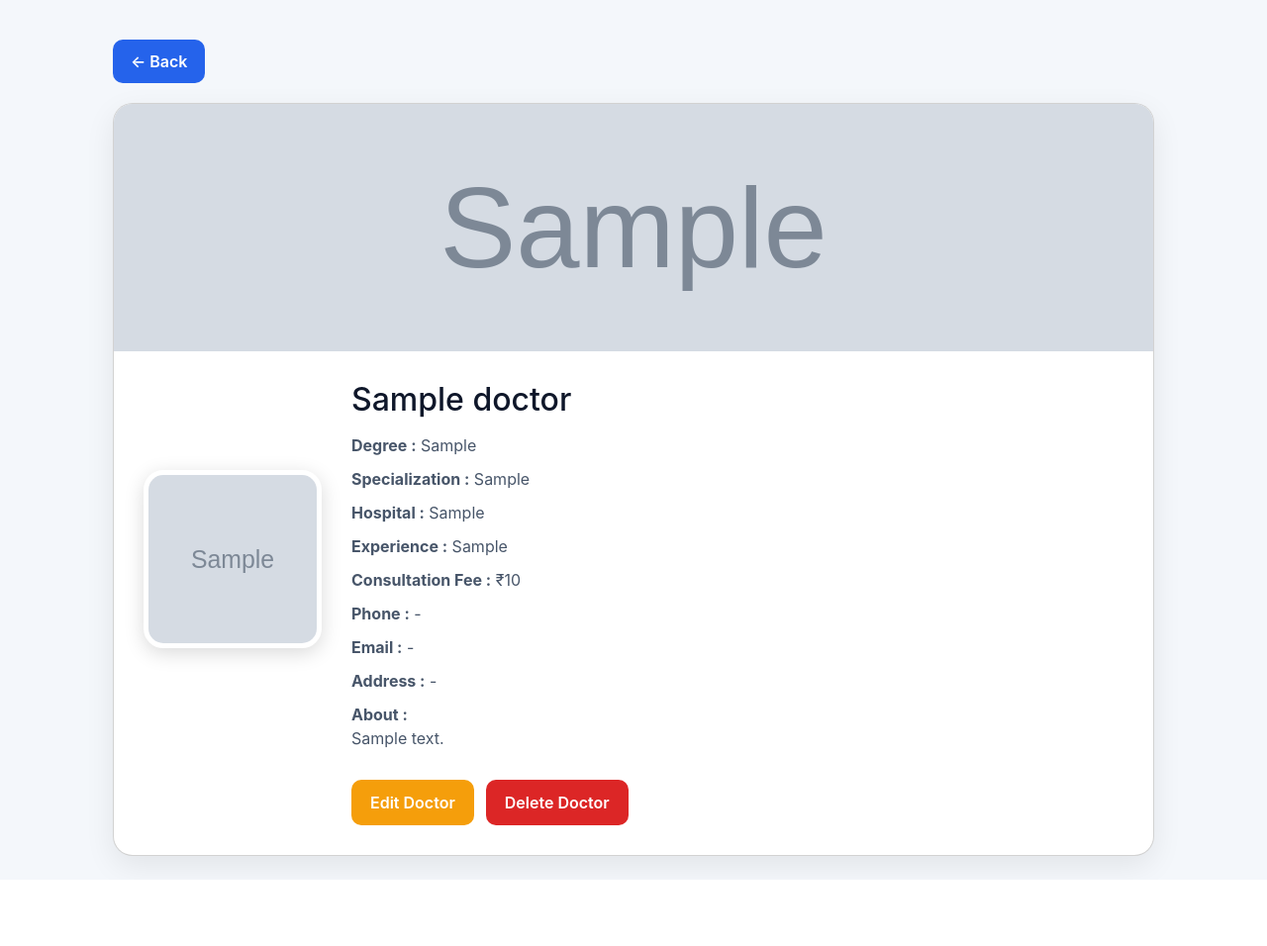
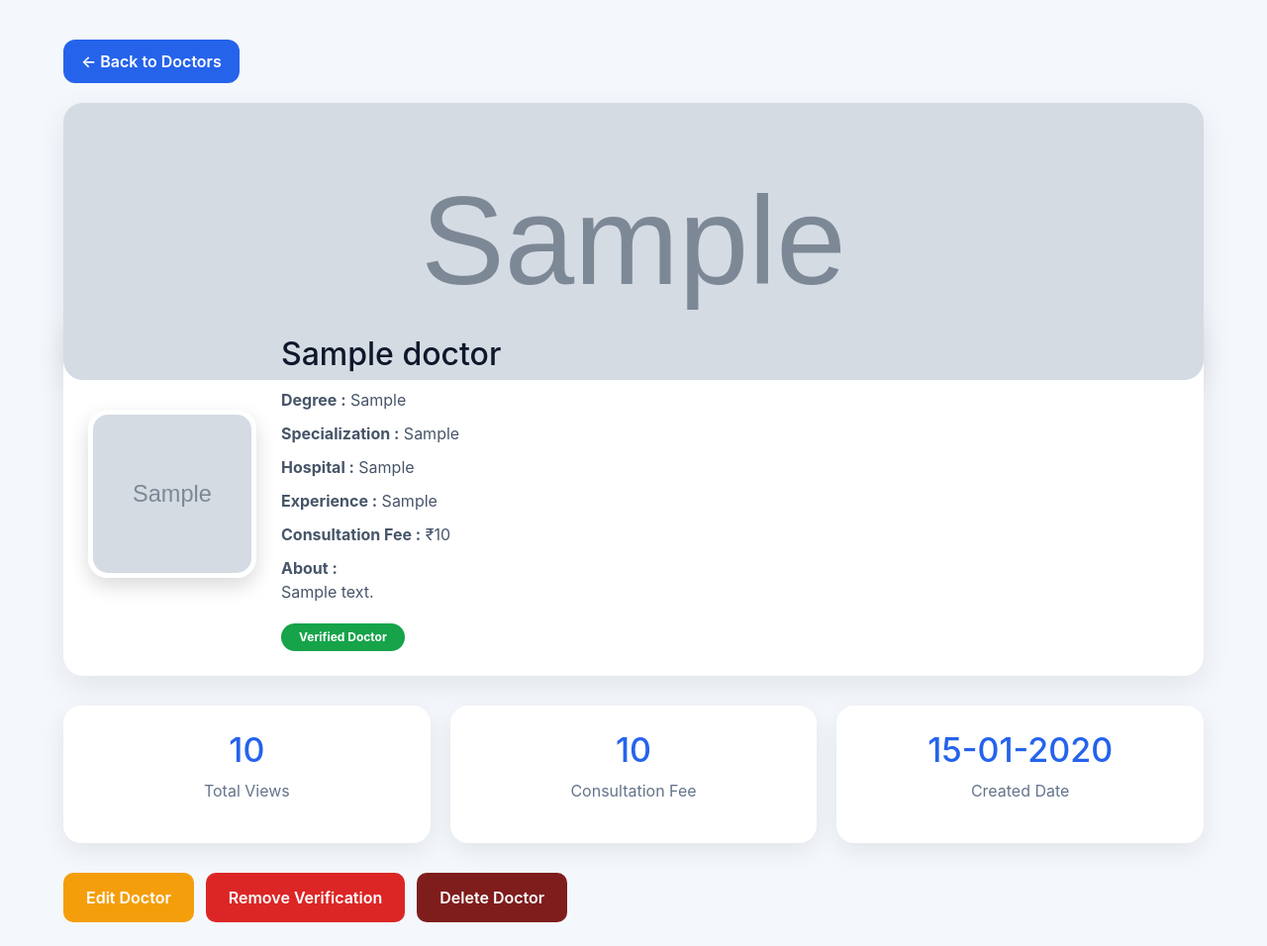
Before and after one commit to sujitfalia72-glitch/S.F-Fast-solution-hub, a Flask app: template templates/owner/doctor_details.html in a window 1280 px wide. Shown: the whole page at 99% size. Before the commit the page ends 889 px from the top, so only its background shows below. Run offline with Flask 3, Linux system fonts and the light colour scheme; the template is opened without the code that fills it: values that come from a table or form of the project are taken from there, others are empty; tables that the repository leaves empty hold one stand-in row (values such as "Sample post"); grey boxes marked "Sample" are stand-in pictures; some libraries are stand-ins or nearby versions.

Commit message:
Update doctor_details.html

```diff
--- a/templates/owner/doctor_details.html
+++ b/templates/owner/doctor_details.html
@@ -12,36 +12,34 @@ body{
 }
 
 .container{
-    max-width:1100px;
+    max-width:1200px;
     margin:auto;
 }
 
 .back-btn{
-    display:inline-block;
-    margin-bottom:20px;
+    display:inline-flex;
+    align-items:center;
+    gap:8px;
     padding:10px 18px;
     background:#2563eb;
     color:#fff;
     text-decoration:none;
-    border-radius:10px;
+    border-radius:12px;
     font-weight:600;
+    margin-bottom:20px;
 }
 
 .back-btn:hover{
+    color:#fff;
     background:#1d4ed8;
-    color:#fff;
-}
-
-.card{
-    background:#fff;
-    border-radius:20px;
-    overflow:hidden;
-    box-shadow:0 10px 30px rgba(0,0,0,.08);
 }
 
 .cover{
-    height:250px;
+    height:280px;
+    border-radius:20px;
+    overflow:hidden;
     background:#e5e7eb;
+    box-shadow:0 10px 30px rgba(0,0,0,.08);
 }
 
 .cover img{
@@ -50,26 +48,25 @@ body{
     object-fit:cover;
 }
 
-.content{
-    padding:30px;
-}
-
-.profile{
+.profile-box{
+    background:#fff;
+    margin-top:-70px;
+    border-radius:20px;
+    padding:25px;
     display:flex;
     flex-wrap:wrap;
-    gap:30px;
+    gap:25px;
     align-items:center;
+    box-shadow:0 10px 30px rgba(0,0,0,.08);
 }
 
 .photo img{
-    width:180px;
-    height:180px;
+    width:170px;
+    height:170px;
     border-radius:20px;
     object-fit:cover;
     border:5px solid #fff;
-    margin-top:-90px;
-    background:#fff;
-    box-shadow:0 5px 20px rgba(0,0,0,.15);
+    box-shadow:0 8px 20px rgba(0,0,0,.15);
 }
 
 .info{
@@ -86,17 +83,60 @@ body{
     color:#475569;
 }
 
+.badge{
+    display:inline-block;
+    margin-top:10px;
+    padding:8px 18px;
+    border-radius:30px;
+    color:#fff;
+    font-weight:700;
+}
+
+.green{
+    background:#16a34a;
+}
+
+.red{
+    background:#dc2626;
+}
+
+.stats{
+    display:grid;
+    grid-template-columns:repeat(auto-fit,minmax(220px,1fr));
+    gap:20px;
+    margin-top:30px;
+}
+
+.stat{
+    background:#fff;
+    border-radius:18px;
+    padding:25px;
+    text-align:center;
+    box-shadow:0 8px 25px rgba(0,0,0,.08);
+}
+
+.stat h3{
+    margin:0;
+    color:#2563eb;
+    font-size:34px;
+}
+
+.stat p{
+    margin-top:8px;
+    color:#64748b;
+}
+
 .actions{
+    display:flex;
+    flex-wrap:wrap;
+    gap:12px;
     margin-top:30px;
-    display:flex;
-    gap:12px;
-    flex-wrap:wrap;
 }
 
 .btn{
+    padding:12px 22px;
+    border-radius:10px;
     text-decoration:none;
-    padding:10px 18px;
-    border-radius:10px;
     color:#fff;
     font-weight:600;
 }
@@ -105,19 +145,33 @@ body{
     background:#f59e0b;
 }
 
+.verify{
+    background:#16a34a;
+}
+
+.unverify{
+    background:#dc2626;
+}
+
 .delete{
-    background:#dc2626;
+    background:#7f1d1d;
 }
 
 @media(max-width:768px){
 
-.profile{
-    flex-direction:column;
+.profile-box{
+    margin-top:20px;
     text-align:center;
+    justify-content:center;
+}
+
+.info{
+    width:100%;
 }
 
 .photo img{
-    margin-top:-70px;
+    width:150px;
+    height:150px;
 }
 
 }
@@ -126,14 +180,12 @@ body{
 
 <div class="container py-4">
 
-<a href="{{ url_for('owner_chambers.chambers_list') }}"
+<a href="{{ url_for('owner_doctors.doctors_list') }}"
 class="back-btn">
 
-← Back
+← Back to Doctors
 
 </a>
-
-<div class="card">
 
 <div class="cover">
 
@@ -143,15 +195,13 @@ class="back-btn">
 
 {% else %}
 
-<img src="https://via.placeholder.com/1200x300?text=Doctor">
+<img src="https://via.placeholder.com/1200x300?text=Doctor+Cover">
 
 {% endif %}
 
 </div>
 
-<div class="content">
-
-<div class="profile">
+<div class="profile-box">
 
 <div class="photo">
 
@@ -161,7 +211,7 @@ class="back-btn">
 
 {% else %}
 
-<img src="https://via.placeholder.com/180?text=Doctor">
+<img src="https://via.placeholder.com/200?text=Doctor">
 
 {% endif %}
 
@@ -173,7 +223,7 @@ class="back-btn">
 
 <div class="item">
 <strong>Degree :</strong>
-{{ doctor.degree or "-" }}
+{{ doctor.degree }}
 </div>
 
 <div class="item">
@@ -193,41 +243,110 @@ class="back-btn">
 
 <div class="item">
 <strong>Consultation Fee :</strong>
-₹{{ doctor.consultation_fee or 0 }}
-</div>
-
-<div class="item">
-<strong>Phone :</strong>
-{{ doctor.phone or "-" }}
-</div>
-
-<div class="item">
-<strong>Email :</strong>
-{{ doctor.email or "-" }}
-</div>
-
-<div class="item">
-<strong>Address :</strong>
-{{ doctor.address or "-" }}
+₹{{ doctor.consultation_fee }}
 </div>
 
 <div class="item">
 <strong>About :</strong><br>
+{{ doctor.about or "No description available." }}
+</div>
 
-{{ doctor.about or "No description available." }}
+{% if doctor.verified %}
+
+<span class="badge green">
+
+Verified Doctor
+
+</span>
+
+{% else %}
+
+<span class="badge red">
+
+Not Verified
+
+</span>
+
+{% endif %}
+
+</div>
+
+</div>
+
+<div class="stats">
+
+<div class="stat">
+
+<h3>
+
+{{ doctor.views }}
+
+</h3>
+
+<p>Total Views</p>
+
+</div>
+
+<div class="stat">
+
+<h3>
+
+{{ doctor.consultation_fee }}
+
+</h3>
+
+<p>Consultation Fee</p>
+
+</div>
+
+<div class="stat">
+
+<h3>
+
+{{ doctor.created_at.strftime("%d-%m-%Y") }}
+
+</h3>
+
+<p>Created Date</p>
+
+</div>
 
 </div>
 
 <div class="actions">
 
-<a href="{{ url_for('owner_doctors.edit_doctor', doctor_id=doctor.id) }}"
+<a
+href="{{ url_for('owner_doctors.edit_doctor',doctor_id=doctor.id) }}"
 class="btn edit">
 
 Edit Doctor
 
 </a>
 
-<a href="{{ url_for('owner_doctors.delete_doctor', doctor_id=doctor.id) }}"
+{% if doctor.verified %}
+
+<a
+href="{{ url_for('owner_doctors.unverify_doctor',doctor_id=doctor.id) }}"
+class="btn unverify">
+
+Remove Verification
+
+</a>
+
+{% else %}
+
+<a
+href="{{ url_for('owner_doctors.verify_doctor',doctor_id=doctor.id) }}"
+class="btn verify">
+
+Verify Doctor
+
+</a>
+
+{% endif %}
+
+<a
+href="{{ url_for('owner_doctors.delete_doctor',doctor_id=doctor.id) }}"
 class="btn delete"
 onclick="return confirm('Delete this doctor?')">
 
@@ -239,12 +358,4 @@ Delete Doctor
 
 </div>
 
-</div>
-
-</div>
-
-</div>
-
-</div>
-
 {% endblock %}
```
